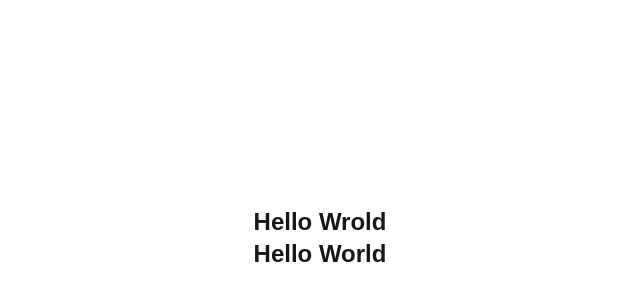
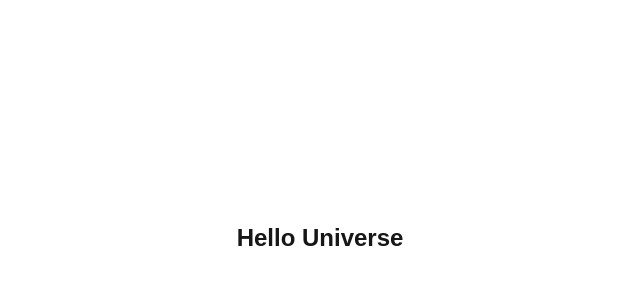
Before and after one commit to OBookBook/nextjs-typescript-db-ci-cd, a Next.js app: page / in a window 1280 px wide. Shown: the part 162-462 px from the top of the page, without its empty margins (320-960 px from the left). Built offline with nearby package versions, Linux system fonts and the light colour scheme.

Commit message:
test lint-staged

```diff
--- a/app/page.tsx
+++ b/app/page.tsx
@@ -1,12 +1,11 @@
-import { HelloWorldLabel } from "components/hello-world-label";
+import { HelloUniverseLabel } from "components/hello-universe-label";
 
 export default function Home() {
   return (
     <main>
       <div className="flex h-screen items-center justify-center">
         <div className="flex flex-col items-center">
-          <h1 className="text-2xl font-bold">Hello Wrold</h1>
-          <HelloWorldLabel />
+          <HelloUniverseLabel />
         </div>
       </div>
     </main>
--- /dev/null
+++ b/components/hello-universe-label.tsx
@@ -0,0 +1,3 @@
+export function HelloUniverseLabel() {
+  return <h1 className="text-2xl font-bold">Hello Universe</h1>;
+}
```
